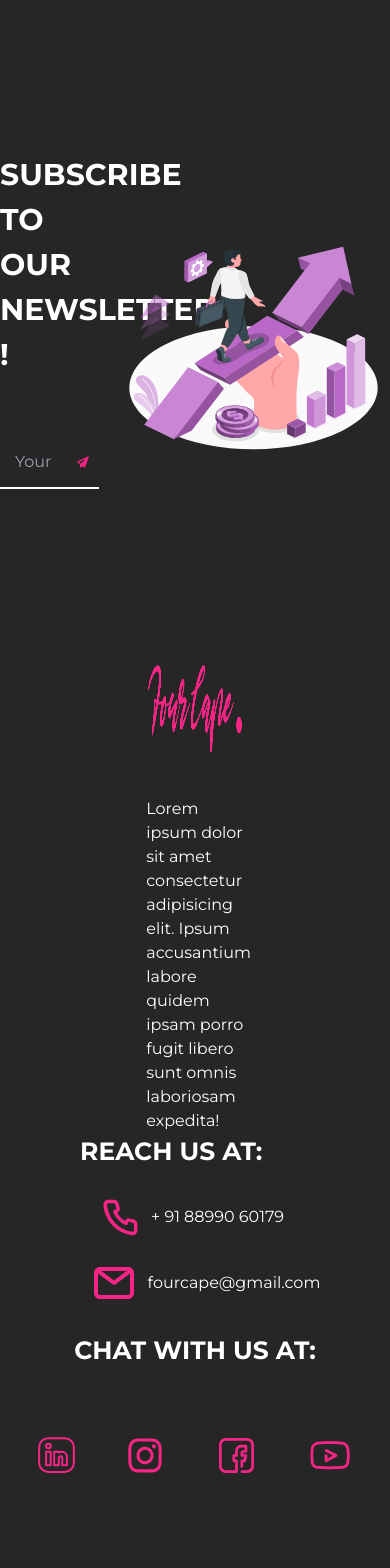
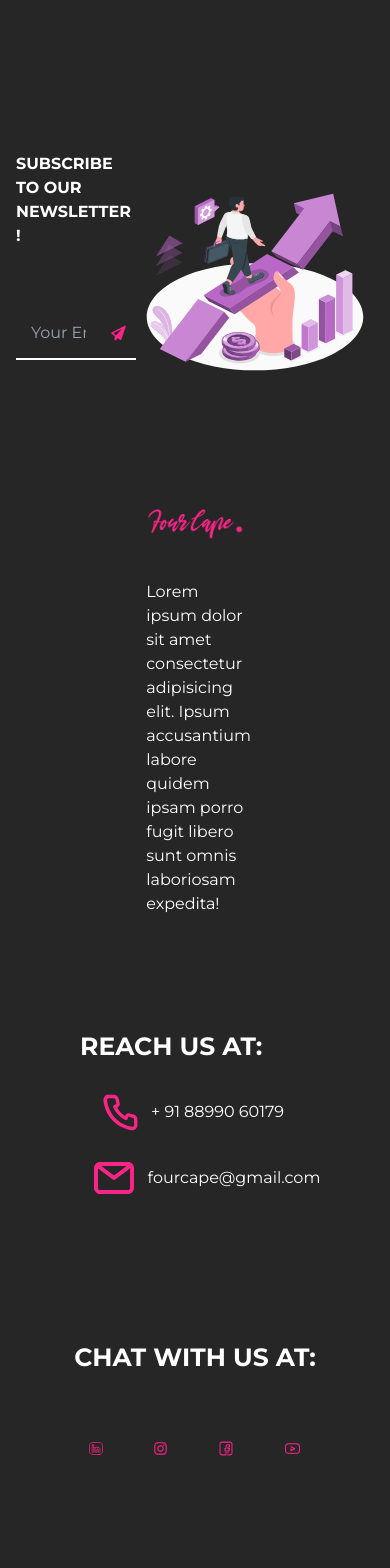
Before and after one commit to Four-Cape-Org/Four-Cape-Web-Frontend, a React (Vite) app: page / in a window 390 px wide. Shown: the part 9280-10848 px from the top of the page. Built offline with nearby package versions, Linux system fonts and the light colour scheme.

Commit message:
Footer Header made responsive

```diff
--- a/src/Components/Footer.jsx
+++ b/src/Components/Footer.jsx
@@ -25,27 +25,27 @@ const Footer = ({bookCallRef, buttonVisible = true}) => {
   return (
     <div className='footer'>
 
-        <div className="flex justify-evenly items-center">
-            <form className='w-[30%]'>
-                <h2 className='text-[30px] font-bold w-[70%] my-[20px]'>SUBSCRIBE TO OUR NEWSLETTER !</h2>
-                <div className="flex justify-end items-center border-b-[2px] w-[85%] my-[60px]">
+        <div className="flex justify-evenly items-center px-4">
+            <form className='lg:w-[50%] md:w-[50%] max-w-[40em]'>
+                <h2 className='lg:text-[30px] md:text-[26px] font-bold lg:w-[70%] md:w-[85%] my-[20px]'>SUBSCRIBE TO OUR NEWSLETTER !</h2>
+                <div className="flex justify-end items-center border-b-[2px] lg:w-[85%] md:w-[90%] my-[60px]">
                     <input type="email" placeholder='Your Email' className='bg-[transparent] w-[88%] py-[10px] px-[15px] outline-none' required/>
                     <button type="submit"><img src={sendIcon} className='h-[50px] w-[50px] px-[10px] py-[5px] hover:pb-[12px] transition-all' alt="Send" /></button>
                 </div>
             </form>
-            <div>
-                <img src={footerImage} alt="" />
+            <div className='lg:w-[45%] md:w-[45%] max-w-[40em]'>
+                <img src={footerImage} className='w-[100%]' alt="" />
             </div>
         </div>
 
-        <div className="flex flex-wrap justify-evenly items-start my-[7em]">
+        <div className="flex flex-wrap justify-center items-center my-[2em]">
 
-            <div className='flex flex-col justify-center items-start w-[25%] mx-[7em]'>
-                <img src={Logo} className='h-[6em] mb-[40px]' alt="FourCape" />
+            <div className='flex flex-col justify-center items-start w-[25%] mx-[6em] my-[3.5em]'>
+                <img src={Logo} className='w-[14em] mb-[40px]' alt="FourCape" />
                 <p>Lorem ipsum dolor sit amet consectetur adipisicing elit. Ipsum accusantium labore quidem ipsam porro fugit libero sunt omnis laboriosam expedita!</p>
             </div>
 
-            <div className="mx-[5em]">
+            <div className="mx-[5em]  my-[3.5em]">
 
                 <h3 className='text-[25px] font-bold'>REACH US AT:</h3>
 
@@ -66,7 +66,7 @@ const Footer = ({bookCallRef, buttonVisible = true}) => {
 
             </div>
 
-            <div className="flex flex-col justify-start items-center">
+            <div className="flex flex-col justify-start items-center mx-[4em]  my-[3.5em]">
 
                 <h3 className='text-[25px] font-bold'>CHAT WITH US AT:</h3>
 
```
